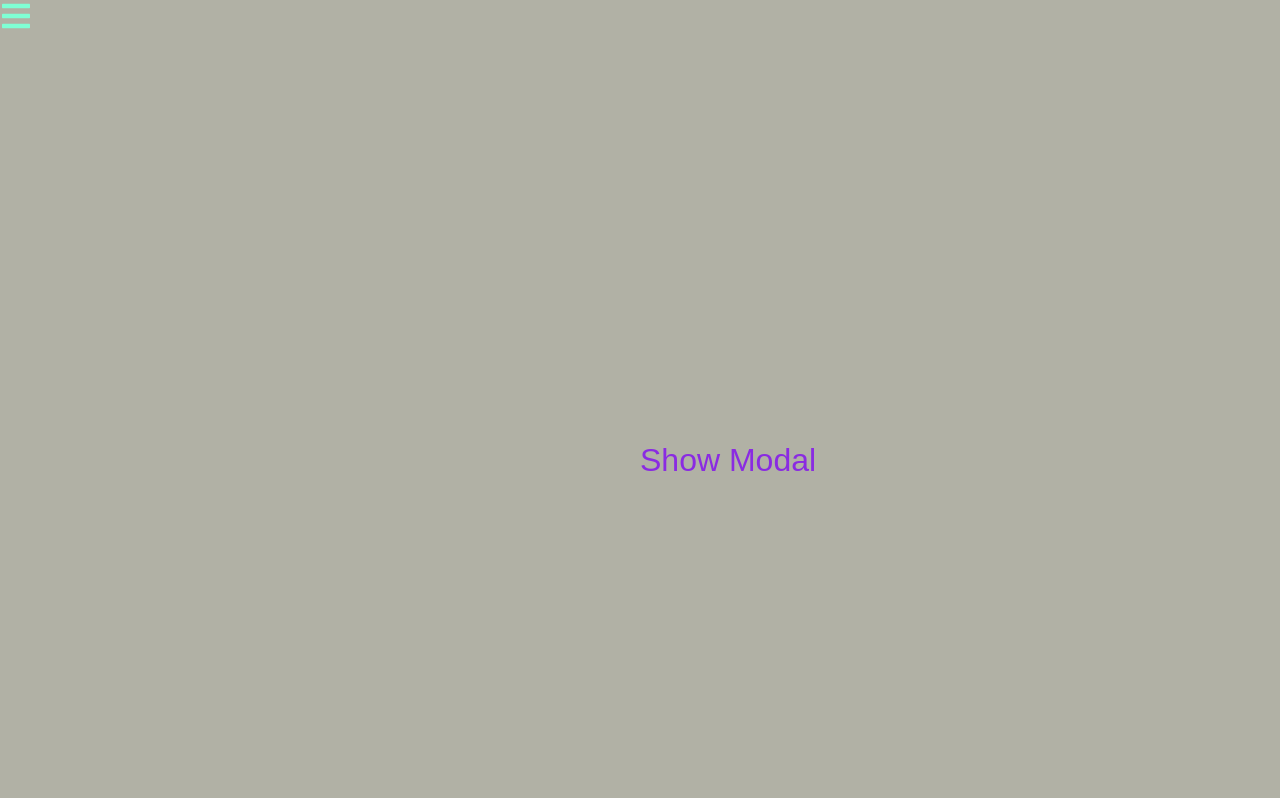
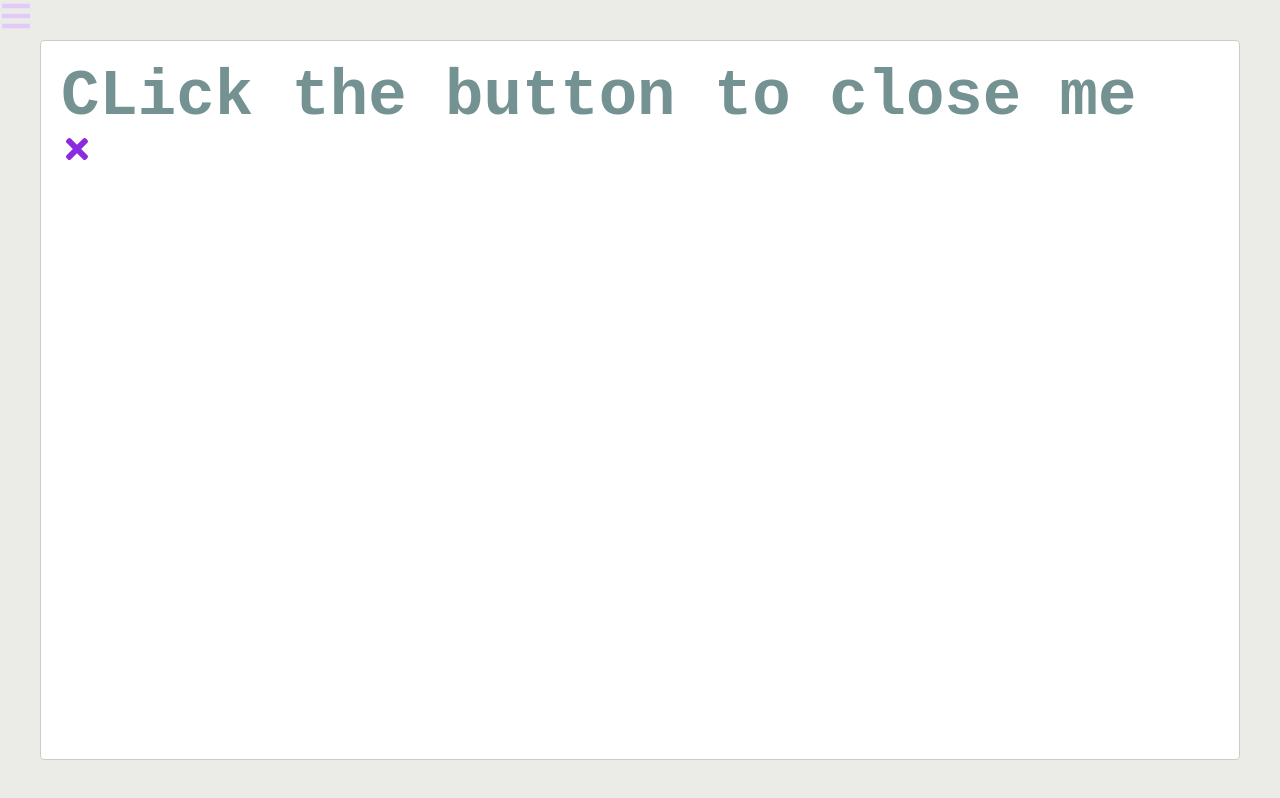
Before and after one commit to Kripu77/Navigation-Demo, a React (Create React App) app in the folder context-api/: page / in a window 1280 px wide. Both pictures are taken after a click on the button "Show Modal". Built offline with nearby package versions, Linux system fonts and the light colour scheme.

Commit message:
State updated using context

```diff
--- a/context-api/src/Components/Context.js
+++ b/context-api/src/Components/Context.js
@@ -1,22 +1,47 @@
 
+import React,{useContext, useState} from 'react'
 
-import React,{useContext} from 'react'
+//create a context
+
 export const mainContextProvider = React.createContext();
-// we will pass oour components via our children prop
 
-const ContextMain = ({children}) => {
+const MainContext = ({children}) => {
+
+//we will set state for our actions that we want to happen
+
+const [isModalOpen, setIsModalOpen]= useState(false);
+const [isSideBarOpen, setIsSideBarOpen]= useState(false);
+
+const modalOpen = ()=>{
+    return setIsModalOpen(true);
+
+}
+
+const modalClose = ()=>{
+    return setIsModalOpen(false);
+
+}
+
+const sideBarOpen = ()=>{
+    return setIsSideBarOpen(!isSideBarOpen);
+}
+
+const sideBarClose = ()=>{
+    return setIsSideBarOpen(false)
+}
     return (
         <div>
-            <mainContextProvider.Provider value={'hello'}>
+            <mainContextProvider.Provider value={{isModalOpen, isSideBarOpen, modalClose, modalOpen, sideBarOpen, sideBarClose}}>
                 {children}
             </mainContextProvider.Provider>
+
         </div>
     )
 }
 
-//custom hook can be used which will enable us reducing importing useContext hook oftend
-export const useGlobalContext = ()=>{
-    return useContext(mainContextProvider)
+//custom hook
+
+export const useMainContext = ()=>{
+    return useContext(mainContextProvider);
 }
-
-export default ContextMain;
+export default MainContext
--- a/context-api/src/Components/Home.js
+++ b/context-api/src/Components/Home.js
@@ -1,20 +1,23 @@
 import React,{useContext} from 'react'
 import{FaBars} from 'react-icons/fa'
 //pass in the context value
-import { useGlobalContext } from './Context';
+ import { useMainContext } from './Context';
 
 
 const Home = () => {
-const data = useGlobalContext();
-console.log(data);
-
+const data = useMainContext();
+//destructure it
+const{
+    isModalOpen, isSiderBarOpen, sideBarClose, sideBarOpen
+} = data;
+console.log(data)
     return (
       <main>
-        <button className="sidebar-toggle">
+        <button className="sidebar-toggle" onClick={()=>sideBarOpen()}>
           <FaBars />
         </button>
         <div>
-          <button className="modal-btn"> Show Modal</button>
+
         </div>
       </main>
     );
--- a/context-api/src/Components/Modal.js
+++ b/context-api/src/Components/Modal.js
@@ -2,14 +2,19 @@ import React from "react";
 import Modal from "react-modal";
 import { FaTimes } from "react-icons/fa";
 Modal.setAppElement("#root");
+import { useMainContext } from "./Context";
 const ModalX = () => {
+const modal = useMainContext();
+    const{isModalOpen, modalClose, modalOpen} = modal
+    console.log(modalOpen)
   return (
     <div className="modal-container">
-      <Modal isOpen={false}>
+      <button className="modal-btn" onClick={()=>modalOpen()}> Show Modal</button>
+      <Modal isOpen={isModalOpen}>
         <div>
           <h1> CLick the button to close me</h1>
           {/* button responsible to close */}
-          <button>
+          <button onClick={()=>modalClose()}>
             <FaTimes />
           </button>
         </div>
--- a/context-api/src/Components/Sidebar.js
+++ b/context-api/src/Components/Sidebar.js
@@ -1,14 +1,18 @@
 import React from 'react'
 import { data } from '../data'
 import { FaTimes } from 'react-icons/fa'
+import { useMainContext } from './Context'
 
 const Sidebar = () => {
+    const sideStatus = useMainContext();
+  const{isSideBarOpen, sideBarOpen, sideBarClose} = sideStatus;
+  console.log(isSideBarOpen)
     return (
-        <div className='sidebar-hidden'>
+        <div className={isSideBarOpen?"sidebar":"sidebar-hidden"}>
             <div  className='sidebar-container'>
                <h1> Kripu Khadka</h1>
                {/* sidebar close button */}
-                <button> <FaTimes/></button>
+                <button onClick={()=>sideBarOpen()}> <FaTimes/></button>
                </div>
                <div className='list'>
 
--- a/context-api/src/index.js
+++ b/context-api/src/index.js
@@ -1,14 +1,14 @@
 import React from 'react';
 import ReactDOM from 'react-dom';
 import App from './App';
-import  ContextMain from "./Components/Context"
+import MainContext from "./Components/Context"
 
-//wrap the  context function with the main app component
+//wrap the  context function with the
 ReactDOM.render(
   <React.StrictMode>
-    <ContextMain>
+    <MainContext>
       <App />
-</ContextMain>
+    </MainContext>
   </React.StrictMode>,
 
   document.getElementById("root")
```
